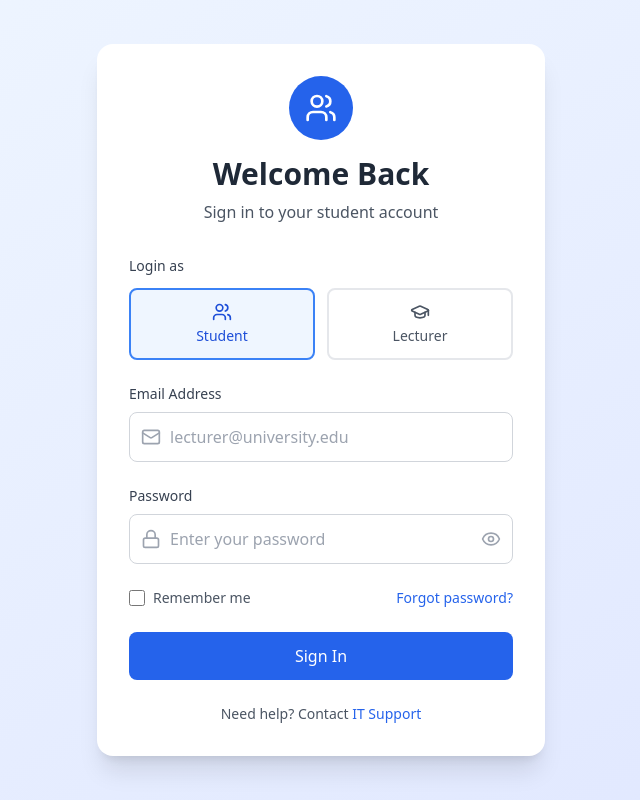
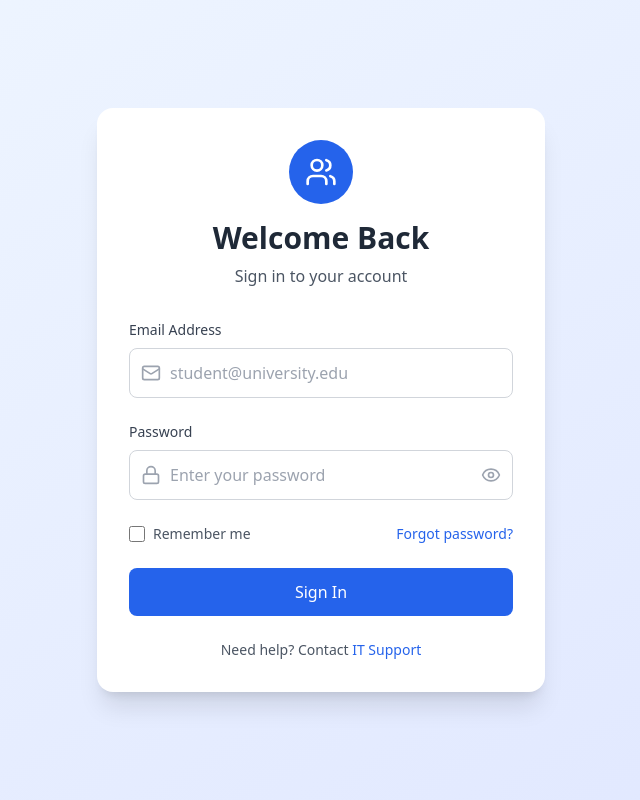
Before and after one commit to Peshala84/uni-hub, a React (Vite) app in the folder UniHub/: page /login in a window 1280 px wide. Shown: the whole page, without its empty margins (319-959 px from the left). Built offline with nearby package versions, Linux system fonts and the light colour scheme.

Commit message:
login authentication

```diff
--- a/UniHub/package.json
+++ b/UniHub/package.json
@@ -11,6 +11,8 @@
   },
   "dependencies": {
     "@tailwindcss/line-clamp": "^0.4.4",
+    "axios": "^1.11.0",
+    "jwt-decode": "^4.0.0",
     "lucide-react": "^0.525.0",
     "react": "^19.1.0",
     "react-dom": "^19.1.0",
--- a/UniHub/src/App.jsx
+++ b/UniHub/src/App.jsx
@@ -4,7 +4,7 @@ import { AuthProvider } from './contexts/AuthContexts';
 import Lecturer from './pages/lecturer/Lecturer';
 
 import Admin from './pages/admin/Admin'
-
+import ProtectedRoute from './components/users/ProtectedRoute';
 import Navbar from './components/users/Navbar';
 
 import Home from './pages/lecturer/Home';
@@ -27,9 +27,23 @@ function App() {
         <div className="min-h-screen bg-gray-50">
           <Routes>
             <Route path="/" element={<Navigate to="/lecturer" replace />} />
-            <Route path="/lecturer/*" element={<Lecturer />} />
+            <Route
+              path="/lecturer/:userId/*"
+              element={
+                <ProtectedRoute>
+                  <Lecturer /> {/* Your student component/routes */}
+                </ProtectedRoute>
+              }
+            />
 
-            <Route path="/admin/*" element={<Admin />} />
+            <Route
+              path="/admin/:userId/*"
+              element={
+                <ProtectedRoute>
+                  <Admin /> {/* Your student component/routes */}
+                </ProtectedRoute>
+              }
+            />
 
             <Route path="/" element={<Home />} />
             <Route path="/login" element={<Login />} />
--- a/UniHub/src/components/users/Login.jsx
+++ b/UniHub/src/components/users/Login.jsx
@@ -1,35 +1,56 @@
+// src/components/Login.jsx
 import React, { useState } from 'react';
 import { useNavigate } from 'react-router-dom';
+import axios from 'axios';
 import { LogIn, Mail, Lock, Eye, EyeOff, GraduationCap, Users } from 'lucide-react';
-import { useAuth } from '../../contexts/AuthContexts';
+import { useAuth } from '../../contexts/AuthContexts'; // adjust path as needed
 
 const Login = () => {
   const [email, setEmail] = useState('');
   const [password, setPassword] = useState('');
-  const [role, setRole] = useState('student'); // Default to student
+  const [role, setRole] = useState('student'); // default role selection (optional)
   const [showPassword, setShowPassword] = useState(false);
   const [isLoading, setIsLoading] = useState(false);
+  const [errorMessage, setErrorMessage] = useState('');
   const { login } = useAuth();
   const navigate = useNavigate();
 
   const handleSubmit = async (e) => {
     e.preventDefault();
-    console.log('Login form submitted with:', { email, password, role });
     setIsLoading(true);
+    setErrorMessage('');
+    try {
+      const res = await axios.post('http://localhost:8086/api/v1/user/login', { email, password });
+      const { token } = res.data;
 
-    // Simulate API call
-    setTimeout(() => {
-      console.log('Calling login function...');
-      login({ email, password }, role);
+      if (!token) {
+        throw new Error('Token not provided');
+      }
+
+      // Update auth context
+      login(token);
+
+      // Decode token to get role and userId (optional, but safe to do)
+      const decoded = JSON.parse(atob(token.split('.')[1])); // simple base64 decode without external library
+      const userRole = decoded.role.toLowerCase().trim();
+      const userId = decoded.userId;
+
+      // Navigate based on user role
+      if (userRole === 'admin') {
+        navigate(`/admin/${userId}`);
+      } else if (userRole === 'lecturer') {
+        navigate(`/lecturer/${userId}/home`);
+      } else if (userRole === 'student') {
+        navigate(`/student/${userId}/dashboard`);
+      } else {
+        navigate('/unauthorized');
+      }
+    } catch (error) {
+      console.error('Login failed:', error);
+      setErrorMessage('Invalid email or password.');
+    } finally {
       setIsLoading(false);
-      console.log('Login completed, navigating...');
-      // Navigate based on role
-      if (role === 'lecturer') {
-        navigate('/lecturer');
-      } else {
-        navigate('/student/dashboard');
-      }
-    }, 1000);
+    }
   };
 
   return (
@@ -37,54 +58,23 @@ const Login = () => {
       <div className="max-w-md w-full">
         <div className="bg-white rounded-2xl shadow-xl p-8">
           <div className="text-center mb-8">
-            <div className={`w-16 h-16 rounded-full flex items-center justify-center mx-auto mb-4 ${
-              role === 'lecturer' ? 'bg-purple-600' : 'bg-blue-600'
-            }`}>
-              {role === 'lecturer' ? (
-                <GraduationCap className="h-8 w-8 text-white" />
-              ) : (
-                <Users className="h-8 w-8 text-white" />
-              )}
+            <div
+              className={`w-16 h-16 rounded-full flex items-center justify-center mx-auto mb-4 ${
+                role === 'lecturer' ? 'bg-purple-600' : 'bg-blue-600'
+              }`}
+            >
+              {role === 'lecturer' ? <GraduationCap className="h-8 w-8 text-white" /> : <Users className="h-8 w-8 text-white" />}
             </div>
             <h2 className="text-3xl font-bold text-gray-800">Welcome Back</h2>
-            <p className="text-gray-600 mt-2">
-              Sign in to your {role} account
-            </p>
+            <p className="text-gray-600 mt-2">Sign in to your account</p>
           </div>
 
+          {errorMessage && <div className="mb-4 text-red-600 text-center font-medium">{errorMessage}</div>}
+
           <form onSubmit={handleSubmit} className="space-y-6">
-            {/* Role Selection */}
-            <div>
-              <label className="block text-sm font-medium text-gray-700 mb-3">
-                Login as
-              </label>
-              <div className="grid grid-cols-2 gap-3">
-                <button
-                  type="button"
-                  onClick={() => setRole('student')}
-                  className={`p-3 rounded-lg border-2 transition-all duration-200 ${
-                    role === 'student'
-                      ? 'border-blue-500 bg-blue-50 text-blue-700'
-                      : 'border-gray-200 bg-white text-gray-600 hover:border-gray-300'
-                  }`}
-                >
-                  <Users className="h-5 w-5 mx-auto mb-1" />
-                  <div className="text-sm font-medium">Student</div>
-                </button>
-                <button
-                  type="button"
-                  onClick={() => setRole('lecturer')}
-                  className={`p-3 rounded-lg border-2 transition-all duration-200 ${
-                    role === 'lecturer'
-                      ? 'border-purple-500 bg-purple-50 text-purple-700'
-                      : 'border-gray-200 bg-white text-gray-600 hover:border-gray-300'
-                  }`}
-                >
-                  <GraduationCap className="h-5 w-5 mx-auto mb-1" />
-                  <div className="text-sm font-medium">Lecturer</div>
-                </button>
-              </div>
-            </div>
+            {/* Role selection buttons - optional if you want front-end role selection */}
+
+
             <div>
               <label htmlFor="email" className="block text-sm font-medium text-gray-700 mb-2">
                 Email Address
@@ -98,7 +88,7 @@ const Login = () => {
                   onChange={(e) => setEmail(e.target.value)}
                   required
                   className="w-full pl-10 pr-4 py-3 border border-gray-300 rounded-lg focus:ring-2 focus:ring-blue-500 focus:border-blue-500 transition-colors"
-                  placeholder="lecturer@university.edu"
+                  placeholder={`${role}@university.edu`}
                 />
               </div>
             </div>
@@ -122,6 +112,7 @@ const Login = () => {
                   type="button"
                   onClick={() => setShowPassword(!showPassword)}
                   className="absolute right-3 top-1/2 transform -translate-y-1/2 text-gray-400 hover:text-gray-600"
+                  aria-label={showPassword ? 'Hide password' : 'Show password'}
                 >
                   {showPassword ? <EyeOff className="h-5 w-5" /> : <Eye className="h-5 w-5" />}
                 </button>
@@ -133,7 +124,7 @@ const Login = () => {
                 <input type="checkbox" className="h-4 w-4 text-blue-600 rounded border-gray-300 focus:ring-blue-500" />
                 <span className="ml-2 text-sm text-gray-600">Remember me</span>
               </label>
-              <a href="#" className="text-sm text-blue-600 hover:text-blue-700 font-medium">
+              <a href="#" className="text-sm text-blue-600 hover:text-blue-700 font-medium" onClick={(e) => e.preventDefault()}>
                 Forgot password?
               </a>
             </div>
@@ -157,7 +148,7 @@ const Login = () => {
           <div className="mt-6 text-center">
             <p className="text-sm text-gray-600">
               Need help? Contact{' '}
-              <a href="#" className="text-blue-600 hover:text-blue-700 font-medium">
+              <a href="#" className="text-blue-600 hover:text-blue-700 font-medium" onClick={(e) => e.preventDefault()}>
                 IT Support
               </a>
             </p>
--- a/UniHub/src/components/users/Navbar.jsx
+++ b/UniHub/src/components/users/Navbar.jsx
@@ -1,41 +1,65 @@
+// src/components/Navbar.jsx
 import React, { useState } from 'react';
 import { Link, useLocation } from 'react-router-dom';
-import { BookOpen, Home, LogIn, BookMarked, Bell, User, Menu, X, Calendar, MessageSquare, Users, GraduationCap } from 'lucide-react';
-import { useAuth } from '../../contexts/AuthContexts';
+import {
+  BookOpen,
+  Home,
+  LogIn,
+  BookMarked,
+  Bell,
+  User,
+  Menu,
+  X,
+  Calendar,
+  MessageSquare,
+  Users,
+  GraduationCap,
+} from 'lucide-react';
+import { useAuth } from '../../contexts/AuthContexts'; // adjust path as needed
 
 const Navbar = () => {
-  const { isLoggedIn, userRole, logout } = useAuth();
+  const { isLoggedIn, userRole, userId, logout } = useAuth();
   const location = useLocation();
   const [isMobileMenuOpen, setIsMobileMenuOpen] = useState(false);
 
-  const isActivePath = (path) => location.pathname === path;
+  const normalizedUserRole = userRole?.toLowerCase();
+
+  const isActivePath = (path) => location.pathname.startsWith(path);
 
   const handleLogout = () => {
     logout();
     setIsMobileMenuOpen(false);
   };
 
-  // Navigation items based on user role
   const getNavigationItems = () => {
-    if (!isLoggedIn) return [];
+    if (!isLoggedIn || !normalizedUserRole) return [];
 
-    if (userRole === 'lecturer') {
+    if (normalizedUserRole === 'admin') {
       return [
-        { path: '/lecturer/home', icon: Home, label: 'Dashboard' },
-        { path: '/lecturer/courses', icon: BookMarked, label: 'Courses' },
-        { path: '/lecturer/notifications', icon: Bell, label: 'Notifications' },
-        { path: '/lecturer/profile', icon: User, label: 'Profile' }
+        { path: `/admin/${userId}/dashboard`, icon: Home, label: 'Dashboard' },
+        { path: `/admin/${userId}/users`, icon: Users, label: 'Manage Users' },
+        { path: `/admin/${userId}/notifications`, icon: Bell, label: 'Notifications' },
+        { path: `/admin/${userId}/profile`, icon: User, label: 'Profile' },
       ];
     }
 
-    if (userRole === 'student') {
+    if (normalizedUserRole === 'lecturer') {
       return [
-        { path: '/student/dashboard', icon: Home, label: 'Dashboard' },
-        { path: '/student/courses', icon: BookMarked, label: 'My Courses' },
-        { path: '/student/calendar', icon: Calendar, label: 'Calendar' },
-        { path: '/student/queries', icon: MessageSquare, label: 'Queries' },
-        { path: '/student/announcements', icon: Bell, label: 'Announcements' },
-        { path: '/student/profile', icon: User, label: 'Profile' }
+        { path: `/lecturer/${userId}/home`, icon: Home, label: 'Dashboard' },
+        { path: `/lecturer/${userId}/courses`, icon: BookMarked, label: 'Courses' },
+        { path: `/lecturer/${userId}/notifications`, icon: Bell, label: 'Notifications' },
+        { path: `/lecturer/${userId}/profile`, icon: User, label: 'Profile' },
+      ];
+    }
+
+    if (normalizedUserRole === 'student') {
+      return [
+        { path: `/student/${userId}/dashboard`, icon: Home, label: 'Dashboard' },
+        { path: `/student/${userId}/courses`, icon: BookMarked, label: 'My Courses' },
+        { path: `/student/${userId}/calendar`, icon: Calendar, label: 'Calendar' },
+        { path: `/student/${userId}/queries`, icon: MessageSquare, label: 'Queries' },
+        { path: `/student/${userId}/announcements`, icon: Bell, label: 'Announcements' },
+        { path: `/student/${userId}/profile`, icon: User, label: 'Profile' },
       ];
     }
 
@@ -45,22 +69,30 @@ const Navbar = () => {
   const navigationItems = getNavigationItems();
 
   return (
-    <nav className="sticky top-0 z-50 bg-white border-b border-gray-500 border-gray-500shadow-lg">
+    <nav className="sticky top-0 z-50 bg-white border-b border-gray-500 shadow-lg">
       <div className="px-4 mx-auto max-w-7xl sm:px-6 lg:px-8">
         <div className="flex items-center justify-between h-16">
           {/* Logo */}
           <Link to="/" className="flex items-center space-x-3 group">
             <div className="p-2 transition-colors bg-blue-600 rounded-lg group-hover:bg-blue-700">
-              {userRole === 'lecturer' ? (
+              {normalizedUserRole === 'lecturer' ? (
                 <GraduationCap className="w-6 h-6 text-white" />
-              ) : userRole === 'student' ? (
+              ) : normalizedUserRole === 'student' ? (
                 <BookOpen className="w-6 h-6 text-white" />
+              ) : normalizedUserRole === 'admin' ? (
+                <Users className="w-6 h-6 text-white" />
               ) : (
                 <BookOpen className="w-6 h-6 text-white" />
               )}
             </div>
             <span className="text-xl font-bold text-gray-800 transition-colors group-hover:text-blue-600">
-              {userRole === 'lecturer' ? 'UniHub - Lecturer' : userRole === 'student' ? 'UniHub - Student' : 'UniHub'}
+              {normalizedUserRole === 'lecturer'
+                ? 'UniHub - Lecturer'
+                : normalizedUserRole === 'student'
+                ? 'UniHub - Student'
+                : normalizedUserRole === 'admin'
+                ? 'UniHub - Admin'
+                : 'UniHub'}
             </span>
           </Link>
 
@@ -71,20 +103,16 @@ const Navbar = () => {
                 <Link
                   to="/"
                   className={`flex items-center space-x-2 px-4 py-2 rounded-lg transition-all duration-200 ${
-                    isActivePath('/')
-                      ? 'bg-blue-100 text-blue-700 font-medium'
-                      : 'text-gray-700 hover:bg-gray-100 hover:text-blue-600'
+                    isActivePath('/') ? 'bg-blue-100 text-blue-700 font-medium' : 'text-gray-700 hover:bg-gray-100 hover:text-blue-600'
                   }`}
                 >
                   <Home className="w-4 h-4" />
                   <span>Home</span>
                 </Link>
                 <Link
-                  to="/lecturer/login"
+                  to="/login"
                   className={`flex items-center space-x-2 px-4 py-2 rounded-lg transition-all duration-200 ${
-                    isActivePath('/lecturer/login')
-                      ? 'bg-blue-100 text-blue-700 font-medium'
-                      : 'text-gray-700 hover:bg-gray-100 hover:text-blue-600'
+                    isActivePath('/login') ? 'bg-blue-100 text-blue-700 font-medium' : 'text-gray-700 hover:bg-gray-100 hover:text-blue-600'
                   }`}
                 >
                   <LogIn className="w-4 h-4" />
@@ -100,9 +128,7 @@ const Navbar = () => {
                       key={item.path}
                       to={item.path}
                       className={`flex items-center space-x-2 px-4 py-2 rounded-lg transition-all duration-200 ${
-                        isActivePath(item.path)
-                          ? 'bg-blue-100 text-blue-700 font-medium'
-                          : 'text-gray-700 hover:bg-gray-100 hover:text-blue-600'
+                        isActivePath(item.path) ? 'bg-blue-100 text-blue-700 font-medium' : 'text-gray-700 hover:bg-gray-100 hover:text-blue-600'
                       }`}
                     >
                       <IconComponent className="w-4 h-4" />
@@ -124,6 +150,7 @@ const Navbar = () => {
           <button
             onClick={() => setIsMobileMenuOpen(!isMobileMenuOpen)}
             className="p-2 text-gray-700 transition-colors rounded-lg md:hidden hover:bg-gray-100"
+            aria-label={isMobileMenuOpen ? 'Close menu' : 'Open menu'}
           >
             {isMobileMenuOpen ? <X className="w-6 h-6" /> : <Menu className="w-6 h-6" />}
           </button>
@@ -139,21 +166,17 @@ const Navbar = () => {
                     to="/"
                     onClick={() => setIsMobileMenuOpen(false)}
                     className={`flex items-center space-x-2 px-4 py-3 rounded-lg transition-all duration-200 ${
-                      isActivePath('/')
-                        ? 'bg-blue-100 text-blue-700 font-medium'
-                        : 'text-gray-700 hover:bg-gray-100'
+                      isActivePath('/') ? 'bg-blue-100 text-blue-700 font-medium' : 'text-gray-700 hover:bg-gray-100'
                     }`}
                   >
                     <Home className="w-4 h-4" />
                     <span>Home</span>
                   </Link>
                   <Link
-                    to="/lecturer/login"
+                    to="/login"
                     onClick={() => setIsMobileMenuOpen(false)}
                     className={`flex items-center space-x-2 px-4 py-3 rounded-lg transition-all duration-200 ${
-                      isActivePath('/lecturer/login')
-                        ? 'bg-blue-100 text-blue-700 font-medium'
-                        : 'text-gray-700 hover:bg-gray-100'
+                      isActivePath('/login') ? 'bg-blue-100 text-blue-700 font-medium' : 'text-gray-700 hover:bg-gray-100'
                     }`}
                   >
                     <LogIn className="w-4 h-4" />
@@ -170,9 +193,7 @@ const Navbar = () => {
                         to={item.path}
                         onClick={() => setIsMobileMenuOpen(false)}
                         className={`flex items-center space-x-2 px-4 py-3 rounded-lg transition-all duration-200 ${
-                          isActivePath(item.path)
-                            ? 'bg-blue-100 text-blue-700 font-medium'
-                            : 'text-gray-700 hover:bg-gray-100'
+                          isActivePath(item.path) ? 'bg-blue-100 text-blue-700 font-medium' : 'text-gray-700 hover:bg-gray-100'
                         }`}
                       >
                         <IconComponent className="w-4 h-4" />
--- /dev/null
+++ b/UniHub/src/components/users/ProtectedRoute.jsx
@@ -0,0 +1,19 @@
+// ProtectedRoute.jsx
+import React from 'react';
+import { Navigate, useLocation } from 'react-router-dom';
+import { useAuth } from '../../contexts/AuthContexts'; // adjust path
+
+const ProtectedRoute = ({ children }) => {
+  const { isLoggedIn } = useAuth();
+  const location = useLocation();
+
+  if (!isLoggedIn) {
+    // Redirect to login page, remember requested page in state to return after login
+    return <Navigate to="/login" replace state={{ from: location }} />;
+  }
+
+  // If logged in, allow access
+  return children;
+};
+
+export default ProtectedRoute;
--- a/UniHub/src/contexts/AuthContexts.jsx
+++ b/UniHub/src/contexts/AuthContexts.jsx
@@ -1,55 +1,62 @@
-import React, { createContext, useContext, useState } from 'react';
+// src/contexts/AuthContexts.js
+import React, { createContext, useContext, useState, useEffect } from 'react';
+import {jwtDecode} from 'jwt-decode';
 
 const AuthContext = createContext();
 
-export const useAuth = () => {
-  const context = useContext(AuthContext);
-  if (!context) {
-    throw new Error('useAuth must be used within an AuthProvider');
-  }
-  return context;
-};
-
 export const AuthProvider = ({ children }) => {
   const [isLoggedIn, setIsLoggedIn] = useState(false);
-  const [userData, setUserData] = useState(null);
-  const [userRole, setUserRole] = useState(null); // 'student' or 'lecturer'
+  const [userRole, setUserRole] = useState(null);
+  const [userId, setUserId] = useState(null);
 
-  const login = (credentials, role = 'lecturer') => {
-    // Mock login - in real app, this would validate with backend
-    setIsLoggedIn(true);
-    setUserRole(role);
+  useEffect(() => {
+    // On app load, try to load token from localStorage and initialize auth state
+    const token = localStorage.getItem('token');
+    if (token) {
+      try {
+        const decoded = jwtDecode(token);
+        setIsLoggedIn(true);
+        setUserRole(decoded.role.toLowerCase());
+        setUserId(decoded.userId);
+      } catch (err) {
+        // Invalid token - clear
+        console.error('Invalid token:', err);
+        localStorage.removeItem('token');
+        setIsLoggedIn(false);
+        setUserRole(null);
+        setUserId(null);
+      }
+    }
+  }, []);
 
-    if (role === 'lecturer') {
-      setUserData({
-        id: 1,
-        name: 'Dr. Sarah Johnson',
-        email: 'sarah.johnson@university.edu',
-        department: 'Computer Science',
-        phone: '+1 (555) 123-4567',
-        office: 'CS Building, Room 301'
-      });
-    } else if (role === 'student') {
-      setUserData({
-        id: 1,
-        name: 'John Doe',
-        email: 'john.doe@student.university.edu',
-        studentId: 'STU2024001',
-        year: '3rd Year',
-        department: 'Computer Science'
-      });
+  const login = (token) => {
+    localStorage.setItem('token', token);
+    try {
+      const decoded = jwtDecode(token);
+      setIsLoggedIn(true);
+      setUserRole(decoded.role.toLowerCase());
+      setUserId(decoded.userId);
+    } catch (err) {
+      console.error('Login failed: invalid token', err);
+      setIsLoggedIn(false);
+      setUserRole(null);
+      setUserId(null);
+      localStorage.removeItem('token');
     }
   };
 
   const logout = () => {
+    localStorage.removeItem('token');
     setIsLoggedIn(false);
-    setUserData(null);
     setUserRole(null);
+    setUserId(null);
   };
 
   return (
-    <AuthContext.Provider value={{ isLoggedIn, userData, userRole, login, logout }}>
+    <AuthContext.Provider value={{ isLoggedIn, userRole, userId, login, logout }}>
       {children}
     </AuthContext.Provider>
   );
 };
+
+export const useAuth = () => useContext(AuthContext);
```
Also changed, not shown: 1 other file (tests, documents, lock files or other folders).
